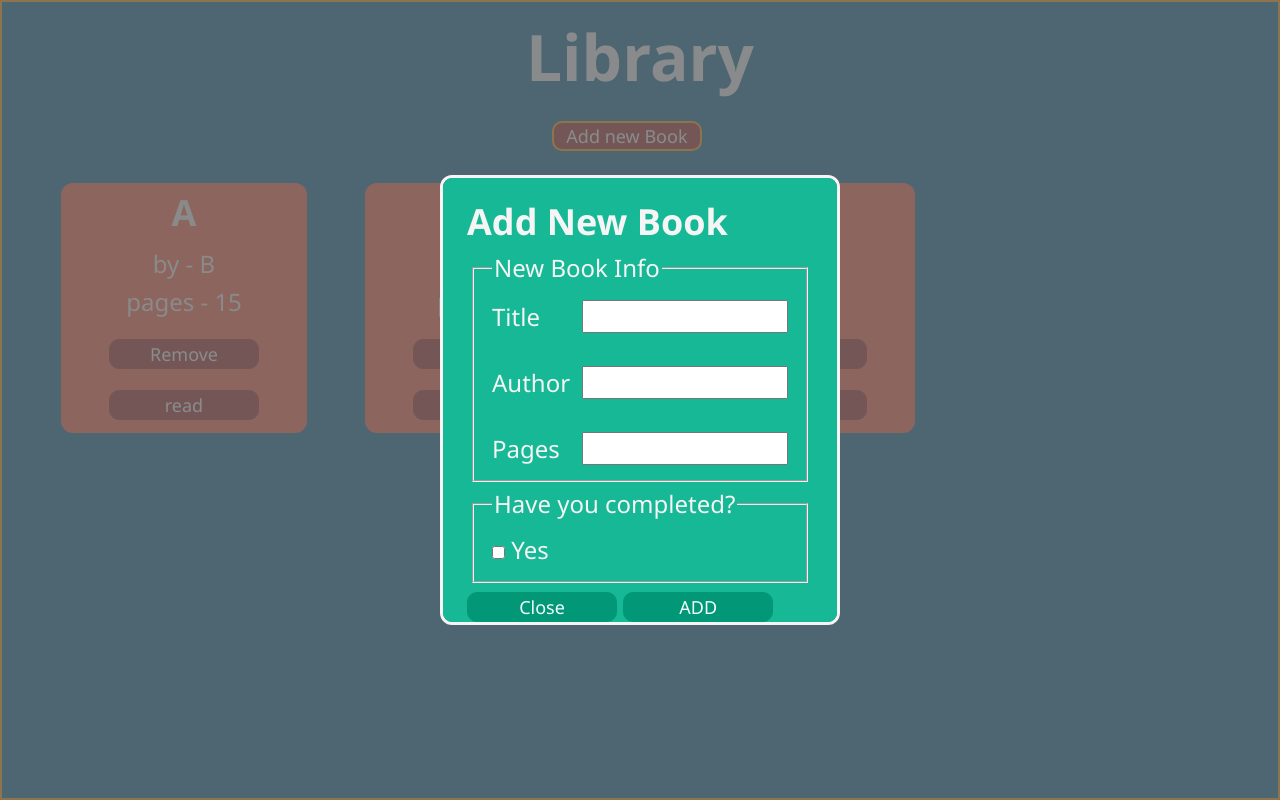
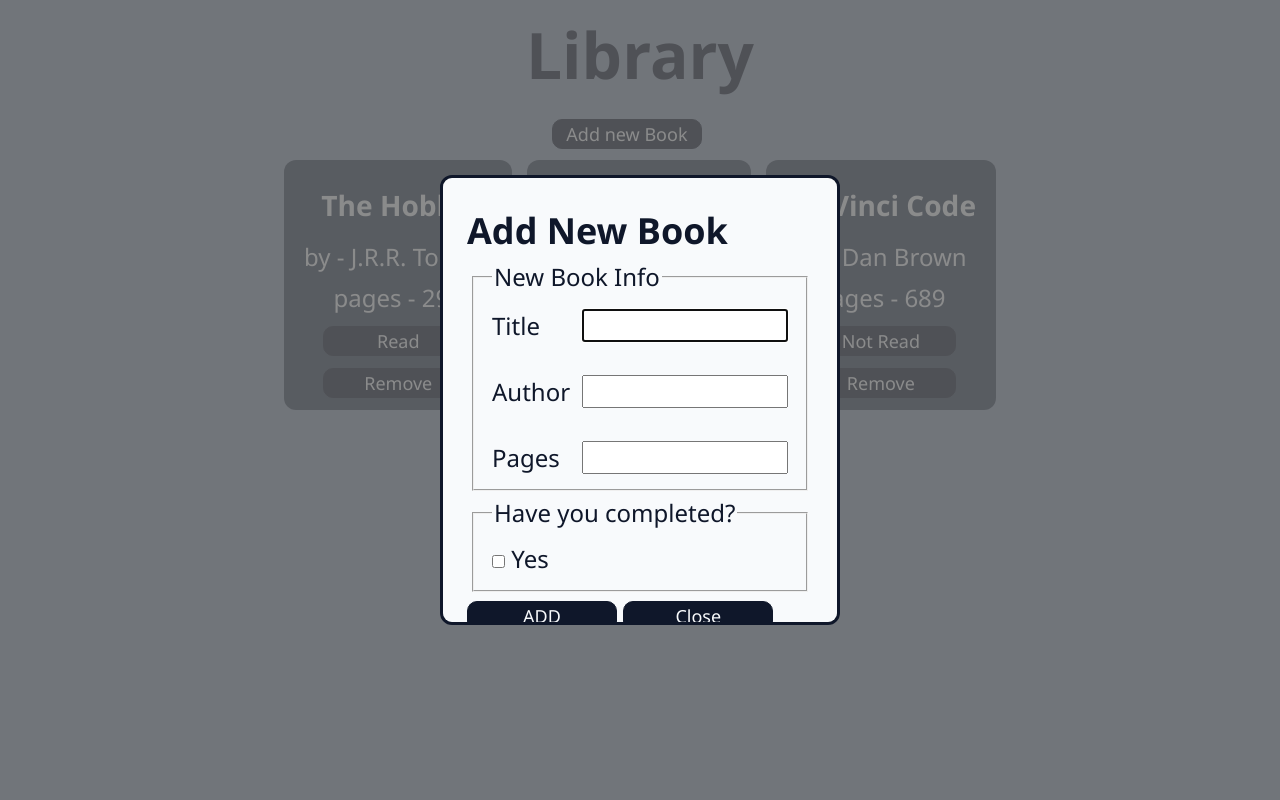
Before and after one commit to ASRoshanKrishna/Library, a plain HTML site: page index.html in a window 1280 px wide. Both pictures are taken after a click on the button "Add new Book". Drawn offline with Linux system fonts and the light colour scheme.

Commit message:
edit dialog btn atrb, css, readme

```diff
--- a/index.html
+++ b/index.html
@@ -25,15 +25,15 @@
                 <legend>New Book Info</legend>
                 <div class="one">
                     <label for="title">Title</label>
-                    <input type="text" id="title">
+                    <input type="text" name="title" id="title" autofocus required>
                 </div>
                 <div class="two">
                     <label for="title">Author</label>
-                    <input type="text" id="author">
+                    <input type="text" name="author" id="author" required>
                 </div>
                 <div class="three">
                     <label for="title">Pages</label>
-                    <input type="number" id="pages">
+                    <input type="number" name="pages" id="pages" min="0" required>
                 </div>
             </fieldset>
             <fieldset>
@@ -44,8 +44,8 @@
                 </div>
             </fieldset>
             <div class="buttons">
+                <button type="submit" onclick="addBookToLibrary()">ADD</button>
                 <button id="close" autofocus>Close</button>
-                <button type="submit" onclick="addBookToLibrary()">ADD</button>
             </div>
         </form>
     </dialog>
--- a/myScript.js
+++ b/myScript.js
@@ -1,12 +1,13 @@
 let myLibrary = [];
 let index = 0;
-const b1 = new Book(index++, 'A', 'B', 15, true);
+const b1 = new Book(index++, 'The Hobbit', 'J.R.R. Tolkien', 295, true);
 myLibrary.push(b1);
-const b2 = new Book(index++, 's', 'd', 5, true);
+const b2 = new Book(index++, 'Harry Potter', 'J. K. Rowling', 223, true);
 myLibrary.push(b2);
-const b3 = new Book(index++, 'q', 'w', 1, false);
+const b3 = new Book(index++, 'Da Vinci Code', 'Dan Brown', 689, false);
 myLibrary.push(b3);
 
+const form = document.querySelector('#fo');
 const cards = document.querySelector('.cards');
 
 const dialog = document.querySelector("dialog");
@@ -18,6 +19,8 @@ showButton.addEventListener("click", () => {
 });
 
 closeButton.addEventListener("click", () => {
+    event.preventDefault();
+    form.reset();
     dialog.close();
 });
 
@@ -32,17 +35,17 @@ function Book(index, title, author, pages, read) {
         this.read = read;
     }
     this.info = function() {
-        let complete = `not read`;
-        if(this.read == true) complete =  `read`;
+        let complete = `Not Read`;
+        if(this.read == true) complete =  `Read`;
         let inhtml =
-                    `<p><h2>${this.title}</h2></p>
+                    `<p><h3>${this.title}</h3></p>
                     <p>by - ${this.author}</p>
                     <p>pages - ${this.pages}</p>
                     <div>
-                        <button onclick="removeCard(${this.index})">Remove</button>
+                        <button id="switch" type="button" onclick="toggle(${this.index})">${complete}</button>
                     </div>
                     <div>
-                        <button onclick="toggle(${this.index})">${complete}</button>
+                        <button id="del" type="button" onclick="removeCard(${this.index})">Remove</button>
                     </div>`;
         return inhtml;
     }
@@ -54,14 +57,15 @@ function addBookToLibrary() {
     const getPages = document.querySelector('#pages');
     const getRead = document.querySelector('#read').checked;
 
+    if(getTitle.value != "Book Name" && getAuthor.value != "Author Name" && getPages.value != 0){
         const book = new Book(index++, getTitle.value, getAuthor.value, getPages.value, getRead);
 
         myLibrary.push(book);
         display();
         event.preventDefault();
-    const form = document.querySelector('#fo');
         form.reset();
         dialog.close();
+    }
 }
 
 function display() {
@@ -79,7 +83,6 @@ function display() {
 }
 
 function removeCard (ival) {
-    console.log(ival);
     let a = 0;
     let rc = myLibrary[ival];
     myLibrary = myLibrary.filter(function(item) {
@@ -88,6 +91,7 @@ function removeCard (ival) {
             return item;
         }
     })
+    index++;
     display();
 }
 
--- a/stylesheet.css
+++ b/stylesheet.css
@@ -8,9 +8,8 @@
     display: grid;
     grid-template-rows: 1fr 4fr;
     min-height: 100vh;
-    background-color: rgb(10, 104, 148);
-    color: aliceblue;
-    border: 2px solid orange;
+    background-color: #94a3b8;
+    color: #0f172a;
 }
 
 .header{
@@ -21,16 +20,12 @@
     font-size: xx-large;
 }
 
-#addnew{
-    border: 2px solid orange;
-}
-
 dialog{
     margin: auto;
     width: 400px;
     height: 450px;
-    background-color: rgb(23, 184, 149);
-    color: whitesmoke;
+    background-color: #f8fafc;
+    color: #0f172a;
     font-size: x-large;
     border-radius: 12px;
 }
@@ -59,50 +54,56 @@ fieldset{
 }
 
 .cards{
-    display: grid;
-    grid-template-columns: repeat(auto-fill, 270px);
-    justify-content: space-around;
-    padding: 10px 30px;
+    display: flex;
+    justify-content: center;
+    gap: 15px;
+    flex-wrap: wrap;
     grid-row: 2;
 }
 
 .card{
     display: flex;
     flex-direction: column;
+    width: fit-content;
     gap: 5px;
     align-items: center;
-    margin: 12px;
+    padding: 15px 20px;
     height: 250px;
-    background-color: tomato;
-    color: whitesmoke;
+    background-color: #334155;
+    color: #f8fafc;
     font-size: x-large;
     border-radius: 12px;
 }
 
-.card:hover,
-#addnew:hover{
-    box-shadow: 3px 4px 3px rgb(200, 201, 201);
+.card:hover
+{
+    box-shadow: 3px 5px 3px whitesmoke;
 }
 
-.card div{
-    margin-top: 12px;
+.card *{
+    margin-top: 3px;
 }
 
 .card button,
 .header button,
 dialog button{
-    background-color: brown;
-    color: azure;
+    background-color:#0f172a;
+    color: #f8fafc;
+    border: 1px solid #0f172a;
     font-size: large;
-    border: 1px solid brown;
     border-radius: 10px;
     width: 150px;
     height: 30px;
 }
 
-dialog button{
-    background-color: rgb(2, 151, 119);
-    border: 1px solid rgb(2, 151, 119);
+dialog button:hover,
+#addnew:hover,
+#del:hover,
+#switch:hover{
+    background-color: #f8fafc;
+    color: #0f172a;
+    border: 1px solid #f8fafc;
+    box-shadow: 1px 3px 2px #334155;
 }
 
 .header button{
```
Also changed, not shown: 1 other file. Lines whose indentation alone changed are shown as unchanged.
